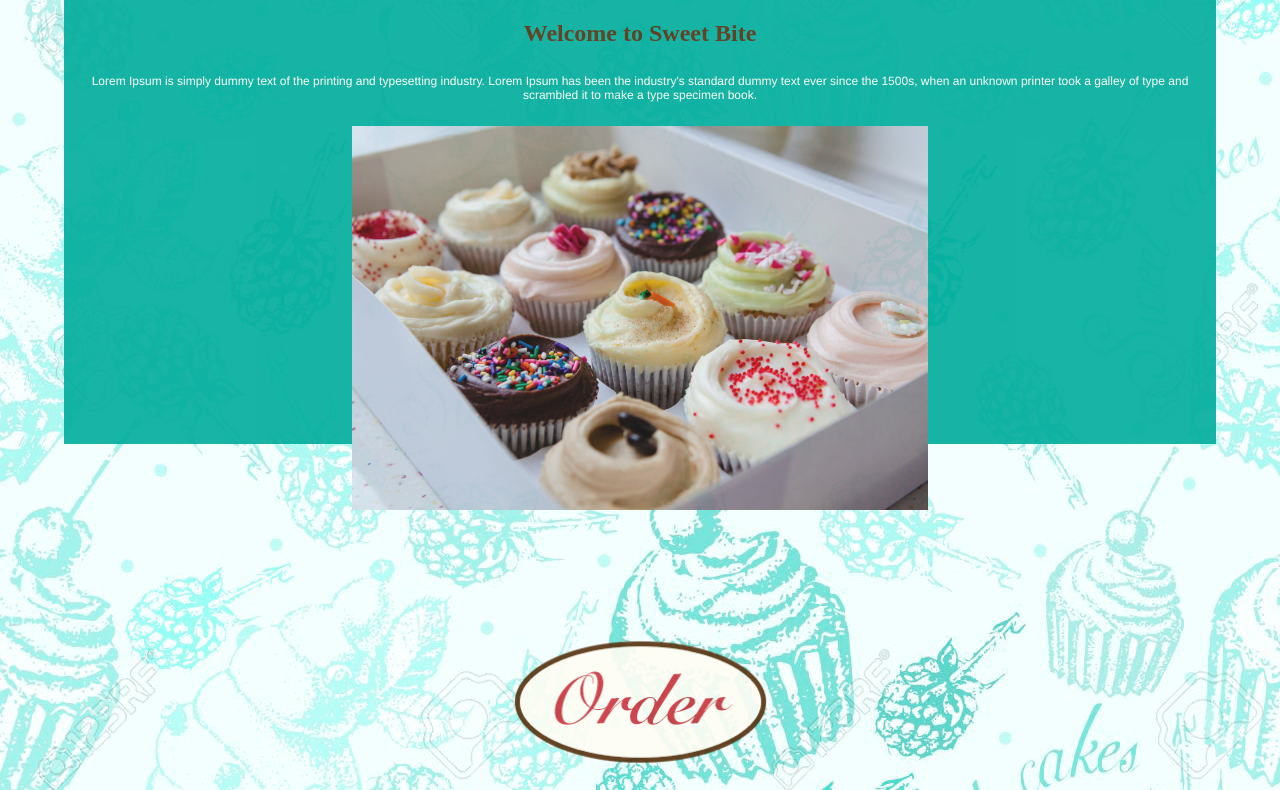
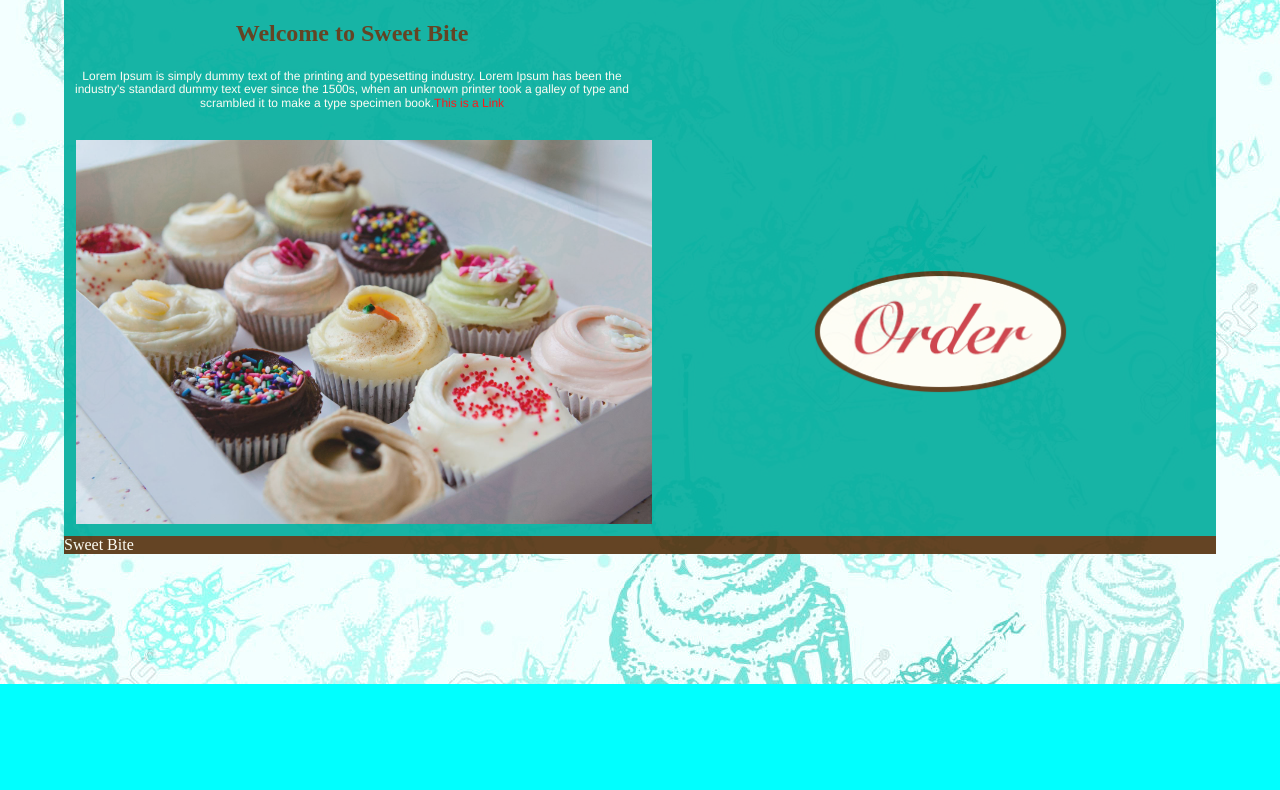
Before and after one commit to jeast88/project_final2_East_Jared, a plain HTML site: page index.html in a window 1280 px wide. Shown: the part 116-906 px from the top of the page. After the commit the page ends 800 px from the top, so only its background shows below. Drawn offline with Linux system fonts and the light colour scheme.

Commit message:
add media q at 500px

```diff
--- a/css/main.css
+++ b/css/main.css
@@ -8,7 +8,7 @@ body {
 .container {
   background-color: #00ac9c;
   width: 90%;
-  height: 560px;
+  height: 100%;
   margin: auto;
 	opacity: 0.9;
 }
@@ -30,6 +30,20 @@ body {
 
 .button:hover {
 	opacity: 0.5;
+}
+
+.dp1 {
+	display: none;
+}
+
+.link {
+	font-family: Helvetica;
+	color: red;
+	text-decoration: none;
+	}
+
+.link:hover{
+	text-decoration: underline;
 }
 
 p {
@@ -73,3 +87,44 @@ footer {
 
 
 }
+
+/*media Q*/
+
+
+
+@media (min-width:500px){
+
+
+	main {
+	text-align: center;
+	color: #fffdf4;
+	width: 50%;
+	font-family: Helvetica;
+	font-size: .75rem;
+	padding-top: 20px;
+}
+
+	article {
+	margin: 0 0 0 0;
+	width: 50%;
+}
+
+	.img {
+	padding: 2%;
+	width: 100%;
+	display: block;
+}
+
+	aside {
+		width: 50%;
+		float: right;
+	}
+
+	.dp1 {
+		display: block;
+	}
+
+	.dp2 {
+		display: none;
+	}
+}
--- a/index.html
+++ b/index.html
@@ -16,15 +16,21 @@
 
   <main>
 	  <h1>Welcome to Sweet Bite</h1>
-	  <p> Lorem Ipsum is simply dummy text of the printing and typesetting industry. Lorem Ipsum has been the industry's standard dummy text ever since the 1500s, when an unknown printer took a galley of type and scrambled it to make a type specimen book.</p>
+	  <p> Lorem Ipsum is simply dummy text of the printing and typesetting industry. Lorem Ipsum has been the industry's standard dummy text ever since the 1500s, when an unknown printer took a galley of type and scrambled it to make a type specimen book.<a href="#" class="link">This is a Link</a></p>
   </main>
 
-  <article  id="img"> <img class="img" src="images/cupcakes.jpeg" title="Cupcakes" alt="Cupcakes">
+	  <aside>
+
+	  		<img class="img button dp1" src="css/but.png" title="Button" alt="Button">
+
+	  </aside>
+
+  <article> <img class="img" src="images/cupcakes.jpeg" title="Cupcakes" alt="Cupcakes">
   </article>
 
 	  <aside>
 
-	  		<img class="img button" src="css/but.png" title="Button" alt="Button">
+	  		<img class="img button dp2" src="css/but.png" title="Button" alt="Button">
 
 	  </aside>
 
```
Also changed, not shown: css/header.jpg, 2 other files.
